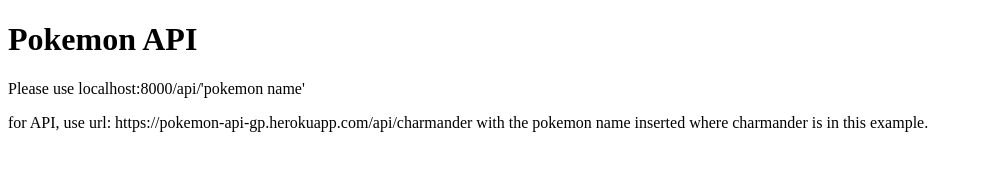
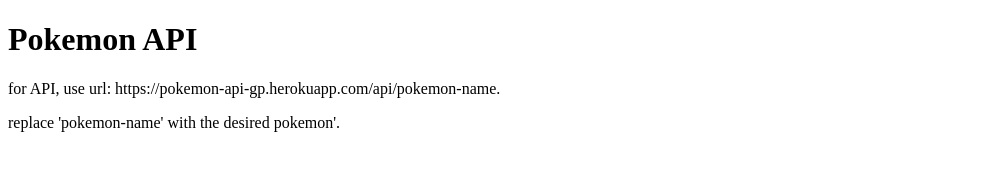
Before and after one commit to g-patton/pokemon-api, a website: page index.html in a window 1280 px wide. Shown: the whole page, without its empty margins (0-983 px from the left). Drawn offline with Linux system fonts and the light colour scheme.

Commit message:
index.html changes for api instructions

```diff
--- a/index.html
+++ b/index.html
@@ -8,8 +8,9 @@
 </head>
 <body>
     <h1>Pokemon API</h1>
-    <p>Please use localhost:8000/api/'pokemon name'</p>
-    <p>for API, use url: https://pokemon-api-gp.herokuapp.com/api/charmander with the pokemon name inserted where charmander is in this example.</p>
+    <p>for API, use url: https://pokemon-api-gp.herokuapp.com/api/pokemon-name.</p>
+    <p>replace 'pokemon-name' with the desired pokemon'.</p>
+
 
 </body>
 </html>
```
